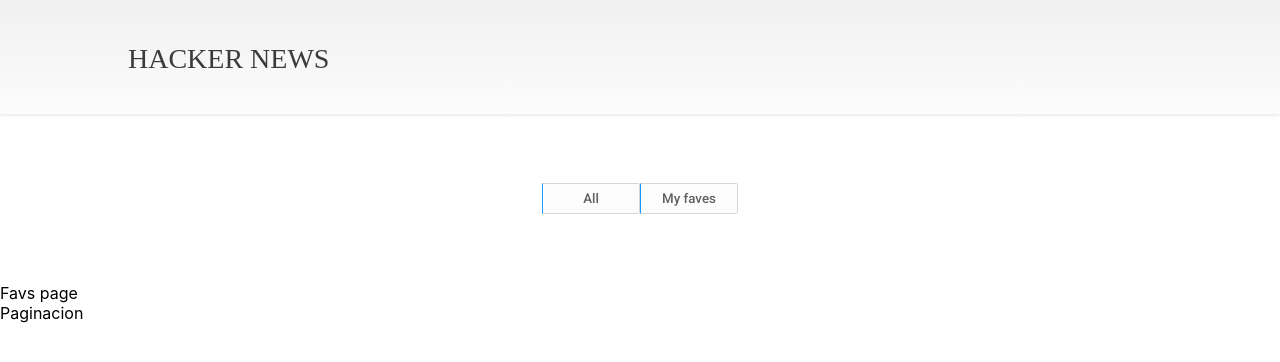
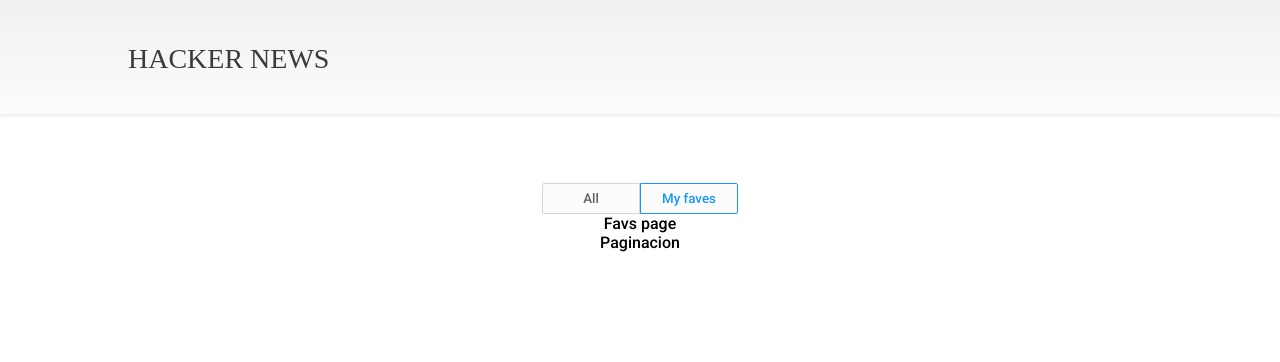
Before and after one commit to sofiaperezm/hacker-news-reign-test, a React (Create React App) app: page /favs in a window 1280 px wide. Shown: the top 362 px of the page. Built offline with nearby package versions, Linux system fonts and the light colour scheme.

Commit message:
updated tabs component

```diff
--- a/package.json
+++ b/package.json
@@ -6,6 +6,7 @@
     "@testing-library/jest-dom": "^5.16.1",
     "@testing-library/react": "^12.1.2",
     "@testing-library/user-event": "^13.5.0",
+    "classnames": "^2.3.1",
     "react": "^17.0.2",
     "react-dom": "^17.0.2",
     "react-router-dom": "^6.1.1",
--- a/src/App.js
+++ b/src/App.js
@@ -4,14 +4,12 @@
 
 function App() {
   return (
-    <div>
     <Router>
       <Routes>
         <Route path="/" element={<AllPage />} />
         <Route path="/favs" element={<FavsPage />} />
       </Routes>
     </Router>
-    </div>
   );
 }
 
--- a/src/components/Tabs/Tabs.js
+++ b/src/components/Tabs/Tabs.js
@@ -1,13 +1,16 @@
 import { Link } from "react-router-dom";
 import styles from "./Tabs.module.css";
+import classNames from "classnames";
 
 function Tabs({ selected, labels }) {
   const tabLabels = labels.map((label) => (
-    <Link key={label} to="/">
+    <Link key={label.name} to={label.path}>
       <button
-        className={`${selected} === ${label} ? ${styles.selected} : ${styles.button}`}
+        className={classNames(styles.button, {
+          [styles.selected]: selected === label.name,
+        })}
       >
-        {label}
+        {label.name}
       </button>
     </Link>
   ));
--- a/src/components/Tabs/Tabs.module.css
+++ b/src/components/Tabs/Tabs.module.css
@@ -2,30 +2,29 @@
   display: flex;
   justify-content: center;
   align-items: center;
-  margin: 4.3rem;
 }
 
 .button {
   width: 6.125rem;
   height: 1.938rem;
-  border-color: #d6d6d6 #d6d6d6 #d6d6d6 #1797ff;
-  border-width: 1px;
-  border-style: solid;
+  border: 1px solid #d6d6d6;
   color: #606060;
   background-color: #fcfcfc;
-  font-family: "Roboto";
   font-weight: 500;
+  cursor: pointer;
 }
 
-button:first-of-type {
-  border-radius: 0.125rem 0 0 0.125rem;
+.container a:first-child button {
+  border-top-left-radius: 0.125rem;
+  border-bottom-left-radius: 0.125rem;
 }
 
-button:first-of-type {
-  border-radius: 0 0.125rem 0.125rem 0;
+.container a:last-child button {
+  border-top-right-radius: 0.125rem;
+  border-bottom-right-radius: 0.125rem;
 }
 
-/* .selected {
+.selected {
   border: solid 1px #1797ff;
   color: #1797ff;
-} */
+}
--- a/src/index.css
+++ b/src/index.css
@@ -1,5 +1,8 @@
-@import url("https://fonts.googleapis.com/css2?family=Manrope:wght@300;500;600;800&family=Montserrat:ital,wght@0,300;0,400;1,500&family=Poppins:wght@200;300;400;600&family=Roboto:wght@300;500;700&family=Rubik:wght@400;500;600;700&display=swap");
-@import url("https://fonts.googleapis.com/css2?family=Manrope:wght@300;500;600;800&family=Montserrat:ital,wght@0,300;0,400;1,500&family=Poppins:wght@200;300;400;600&family=Roboto:wght@300;500;700&family=Rubik:wght@400;500;600;700&display=swap");
+@import url("https://fonts.googleapis.com/css2?family=Roboto:wght@300;500;700&display=swap");
+
+:root {
+  --primary: #1797ff;
+}
 
 * {
   box-sizing: border-box;
@@ -7,14 +10,21 @@
 
 body {
   margin: 0;
-  font-family: -apple-system, BlinkMacSystemFont, "Segoe UI", "Roboto", "Oxygen",
-    "Ubuntu", "Cantarell", "Fira Sans", "Droid Sans", "Helvetica Neue",
-    sans-serif;
+  font-family: "Roboto";
   -webkit-font-smoothing: antialiased;
   -moz-osx-font-smoothing: grayscale;
 }
 
-code {
-  font-family: source-code-pro, Menlo, Monaco, Consolas, "Courier New",
-    monospace;
+input,
+textarea,
+button {
+  font-family: inherit;
 }
+
+.content {
+  margin: 4.3rem 0;
+  display: flex;
+  flex-direction: column;
+  justify-content: center;
+  align-items: center;
+}
--- a/src/layouts/Main.js
+++ b/src/layouts/Main.js
@@ -1,13 +1,16 @@
 import Header from "../components/Header/Header";
 import Tabs from "../components/Tabs/Tabs";
+import { TABS } from "../utils/constants";
 
 function Main({ currentPage, children }) {
   return (
     <div>
       <Header></Header>
-      <Tabs selected={currentPage} labels={["All", "My faves"]}></Tabs>
-      <main>{children}</main>
-      <div>Paginacion</div>
+      <main className="content">
+        <Tabs selected={currentPage} labels={TABS}></Tabs>
+        {children}
+        <div>Paginacion</div>
+      </main>
     </div>
   );
 }
--- a/src/pages/Favs.js
+++ b/src/pages/Favs.js
@@ -1,7 +1,7 @@
 import Main from "../layouts/Main";
 
 function FavsPage() {
-  return <Main currentPage="Favs">Favs page</Main>;
+  return <Main currentPage="My faves">Favs page</Main>;
 }
 
 export default FavsPage;
--- /dev/null
+++ b/src/utils/constants.js
@@ -0,0 +1,10 @@
+export const TABS = [
+  {
+    name: "All",
+    path: "/",
+  },
+  {
+    name: "My faves",
+    path: "/favs",
+  },
+];
```
Also changed, not shown: src/App.css (deleted, +0 -38 lines), 1 other file (tests, documents, lock files or other folders). Lines whose indentation alone changed are shown as unchanged.
